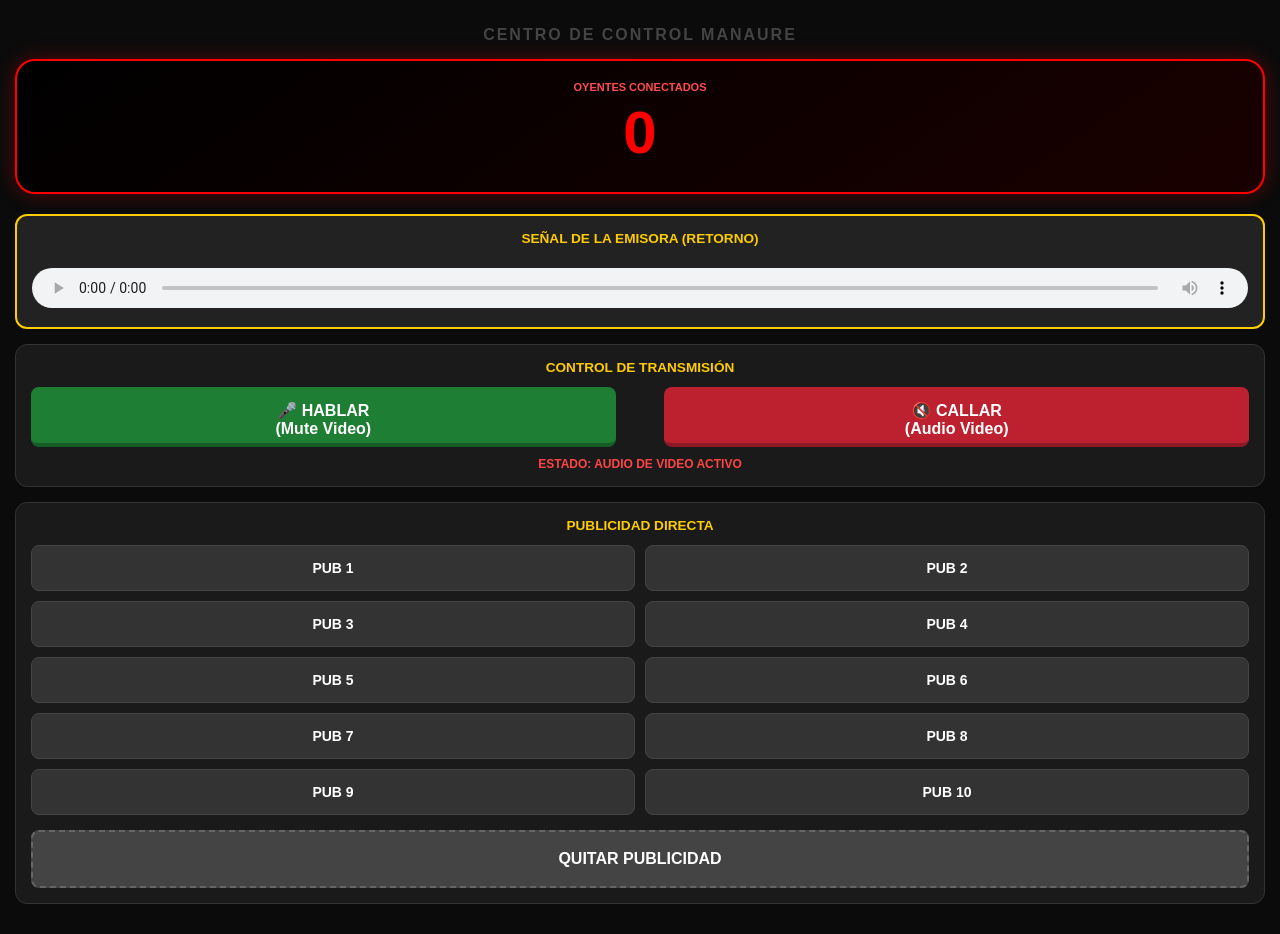
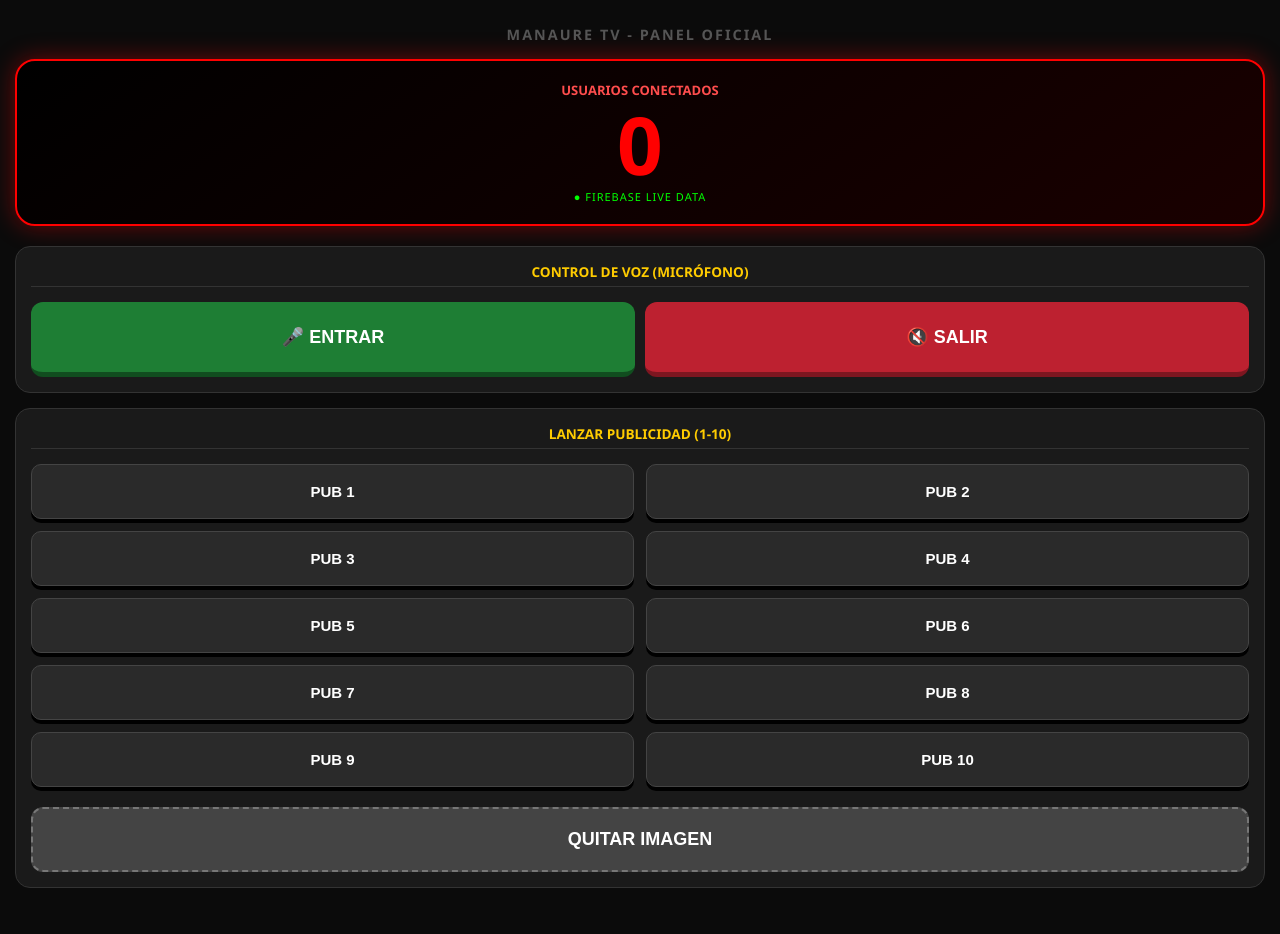
Before and after one commit to lavozdemanaureapp/lavozdemanaure, a plain HTML site: page aplicación/mando.html in a window 1280 px wide. Drawn offline with Linux system fonts and the light colour scheme; no server answers.

Commit message:
Update mando.html

```diff
--- a/aplicación/mando.html
+++ b/aplicación/mando.html
@@ -3,66 +3,68 @@
 <head>
     <meta charset="UTF-8">
     <meta name="viewport" content="width=device-width, initial-scale=1.0">
-    <title>Mando Manaure Pro - Audio Control</title>
+    <title>Mando Manaure Pro - 10 Pubs</title>
     <style>
-        body { background: #0b0b0b; color: white; font-family: sans-serif; text-align: center; padding: 15px; margin: 0; }
-        h1 { font-size: 1rem; color: #444; margin-bottom: 15px; text-transform: uppercase; letter-spacing: 2px; }
+        body { background: #0b0b0b; color: white; font-family: 'Segoe UI', Arial, sans-serif; text-align: center; padding: 15px; margin: 0; }
+        h1 { font-size: 0.9rem; color: #555; margin-bottom: 15px; text-transform: uppercase; letter-spacing: 2px; }
 
-        /* MONITOR DE AUDIENCIA */
+        /* CONTADOR DE AUDIENCIA FIREBASE */
         .audiencia-card {
             background: linear-gradient(145deg, #000, #1a0000);
             border: 2px solid #ff0000; padding: 20px; border-radius: 20px;
-            margin-bottom: 20px; box-shadow: 0 0 20px rgba(255,0,0,0.3);
+            margin-bottom: 20px; box-shadow: 0 0 25px rgba(255,0,0,0.4);
         }
-        #audiencia-total { font-size: 60px; font-weight: bold; color: #ff0000; margin: 5px 0; }
+        #audiencia-total { font-size: 80px; font-weight: bold; color: #ff0000; margin: 5px 0; line-height: 1; }
+        .label-audiencia { font-size: 13px; color: #ff4d4d; font-weight: bold; text-transform: uppercase; }
 
-        /* PLAYER DE AUDIO VISIBLE */
-        .audio-card { background: #222; border: 2px solid #ffcc00; border-radius: 12px; padding: 15px; margin-bottom: 15px; }
-        audio { width: 100%; height: 40px; margin-top: 10px; }
+        /* SECCIONES DE CONTROL */
+        .card { background: #1a1a1a; padding: 15px; border-radius: 15px; margin-bottom: 15px; border: 1px solid #333; }
+        h3 { font-size: 0.85rem; margin-top: 0; color: #ffcc00; text-transform: uppercase; margin-bottom: 15px; border-bottom: 1px solid #333; padding-bottom: 5px; }
 
-        .card { background: #1a1a1a; padding: 15px; border-radius: 12px; margin-bottom: 15px; border: 1px solid #333; }
-        h3 { font-size: 0.85rem; margin-top: 0; color: #ffcc00; text-transform: uppercase; margin-bottom: 12px; }
+        /* BOTONES DE VOZ */
+        .flex-voz { display: flex; justify-content: space-between; gap: 10px; }
+        .btn-voz { flex: 1; height: 75px; font-size: 18px; border-radius: 12px; border: none; font-weight: bold; cursor: pointer; color: white; }
+        .on { background: #1e7e34; border-bottom: 5px solid #114d1f; }
+        .on:active { transform: translateY(3px); border-bottom: 2px solid #114d1f; }
+        .off { background: #bd2130; border-bottom: 5px solid #7d1620; }
+        .off:active { transform: translateY(3px); border-bottom: 2px solid #7d1620; }
 
-        .grid-pub { display: grid; grid-template-columns: repeat(2, 1fr); gap: 10px; }
-        button { padding: 14px; border-radius: 8px; border: none; cursor: pointer; font-weight: bold; font-size: 14px; transition: 0.1s; }
+        /* GRID DE 10 PUBLICIDADES */
+        .grid-pub { display: grid; grid-template-columns: repeat(2, 1fr); gap: 12px; }
+        .btn-pub {
+            background: #2a2a2a; color: #fff; padding: 18px; border-radius: 10px;
+            border: 1px solid #444; font-weight: bold; font-size: 15px;
+            box-shadow: 0 4px 0 #000;
+        }
+        .btn-pub:active { background: #ffcc00; color: #000; transform: translateY(2px); box-shadow: 0 2px 0 #000; }
 
-        .btn-main { width: 48%; height: 60px; font-size: 16px; }
-        .on { background: #1e7e34; color: white; border-bottom: 4px solid #155d27; }
-        .off { background: #bd2130; color: white; border-bottom: 4px solid #8c1924; }
-
-        .btn-pub { background: #333; color: #fff; width: 100%; border: 1px solid #444; }
-        .btn-quitar-pub { background: #444; color: white; width: 100%; margin-top: 15px; padding: 18px; font-size: 16px; border: 2px dashed #666; }
-
-        .status-msg { font-size: 12px; margin-top: 10px; font-weight: bold; }
-        .active-mic { color: #00ff00; }
-        .muted-mic { color: #ff4444; }
+        .btn-quitar {
+            background: #444; color: white; width: 100%; margin-top: 20px;
+            padding: 20px; font-size: 18px; border-radius: 12px; border: 2px dashed #777;
+            font-weight: bold;
+        }
     </style>
 </head>
 <body>
 
-    <h1>CENTRO DE CONTROL MANAURE</h1>
+    <h1>MANAURE TV - PANEL OFICIAL</h1>
 
     <div class="audiencia-card">
-        <div style="font-size: 11px; color: #ff4d4d; font-weight: bold;">OYENTES CONECTADOS</div>
+        <div class="label-audiencia">Usuarios Conectados</div>
         <div id="audiencia-total">0</div>
-    </div>
-
-    <div class="audio-card">
-        <h3>Señal de la Emisora (Retorno)</h3>
-        <audio id="radio-audio" controls src="https://stream.zeno.fm/a0x4vvcp9whvv"></audio>
+        <div style="font-size: 11px; color: #00ff00; letter-spacing: 1px;">● FIREBASE LIVE DATA</div>
     </div>
 
     <div class="card">
-        <h3>Control de Transmisión</h3>
-        <div style="display: flex; justify-content: space-between;">
-            <button class="on btn-main" onclick="setRadio('ON')">🎤 HABLAR<br>(Mute Video)</button>
-            <button class="off btn-main" onclick="setRadio('OFF')">🔇 CALLAR<br>(Audio Video)</button>
+        <h3>Control de Voz (Micrófono)</h3>
+        <div class="flex-voz">
+            <button class="on btn-voz" onclick="setRadio('ON')">🎤 ENTRAR</button>
+            <button class="off btn-voz" onclick="setRadio('OFF')">🔇 SALIR</button>
         </div>
-        <div id="status-text" class="status-msg muted-mic">ESTADO: AUDIO DE VIDEO ACTIVO</div>
     </div>
 
     <div class="card">
-        <h3>Publicidad Directa</h3>
+        <h3>Lanzar Publicidad (1-10)</h3>
         <div class="grid-pub">
             <button class="btn-pub" onclick="setPub('publicidad1.png')">PUB 1</button>
             <button class="btn-pub" onclick="setPub('publicidad2.png')">PUB 2</button>
@@ -75,13 +77,14 @@
             <button class="btn-pub" onclick="setPub('publicidad9.png')">PUB 9</button>
             <button class="btn-pub" onclick="setPub('publicidad10.png')">PUB 10</button>
         </div>
-        <button class="off btn-quitar-pub" onclick="setPub('OFF')">QUITAR PUBLICIDAD</button>
+        <button class="off btn-quitar" onclick="setPub('OFF')">QUITAR IMAGEN</button>
     </div>
 
     <script type="module">
         import { initializeApp } from "https://www.gstatic.com/firebasejs/10.8.0/firebase-app.js";
         import { getDatabase, ref, set, onValue } from "https://www.gstatic.com/firebasejs/10.8.0/firebase-database.js";
 
+        // CONFIGURACIÓN DE TU FIREBASE
         const firebaseConfig = {
             apiKey: "AIzaSyBtkKwQlTzDgQwP_RpDPnX7WJqoyg1turk",
             databaseURL: "https://radiomanaure-default-rtdb.firebaseio.com",
@@ -91,37 +94,23 @@
         const app = initializeApp(firebaseConfig);
         const db = getDatabase(app);
 
-        // --- LÓGICA DE MANDO ---
+        // --- FUNCIONES DE MANDO ---
         window.setRadio = (est) => {
             set(ref(db, 'radio_activa'), { estado: est });
-            const status = document.getElementById('status-text');
-            if(est === 'ON') {
-                status.innerText = "ESTADO: TRANSMITIENDO VOZ (VIDEO MUTEADO)";
-                status.className = "status-msg active-mic";
-            } else {
-                status.innerText = "ESTADO: AUDIO DE VIDEO ACTIVO";
-                status.className = "status-msg muted-mic";
-            }
         };
 
-        window.setPub = (img) => set(ref(db, 'publicidad_activa'), { imagen: img });
+        window.setPub = (img) => {
+            set(ref(db, 'publicidad_activa'), { imagen: img });
+        };
 
-        // --- AUDIENCIA REAL-TIME ---
-        onValue(ref(db, 'audiencia'), (snap) => {
-            const num = snap.exists() ? Object.keys(snap.val()).length : 0;
-            document.getElementById('audiencia-total').innerText = num;
-        });
-
-        // Sincronizar el estado visual del mando con Firebase por si se cambia desde otro lado
-        onValue(ref(db, 'radio_activa'), (snap) => {
-            const est = snap.val()?.estado;
-            const status = document.getElementById('status-text');
-            if(est === 'ON') {
-                status.innerText = "ESTADO: TRANSMITIENDO VOZ (VIDEO MUTEADO)";
-                status.className = "status-msg active-mic";
+        // --- LÓGICA DE AUDIENCIA ---
+        // Escucha la rama 'audiencia' y cuenta los nodos activos
+        onValue(ref(db, 'audiencia'), (snapshot) => {
+            if (snapshot.exists()) {
+                const total = Object.keys(snapshot.val()).length;
+                document.getElementById('audiencia-total').innerText = total;
             } else {
-                status.innerText = "ESTADO: AUDIO DE VIDEO ACTIVO";
-                status.className = "status-msg muted-mic";
+                document.getElementById('audiencia-total').innerText = "0";
             }
         });
     </script>
```
